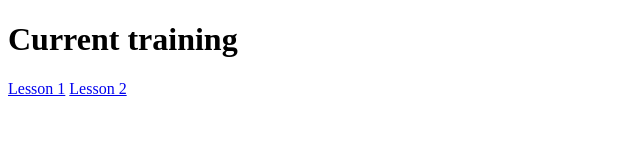
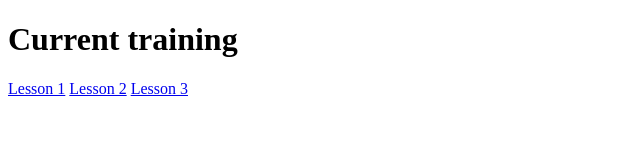
Before and after one commit to slvborisov/slvborisov.github.io, a plain HTML site: page index.html in a window 1280 px wide. Shown: the full height of the page, 0-640 px from the left. Drawn offline with Linux system fonts and the light colour scheme.

Commit message:
Update index.html

```diff
--- a/index.html
+++ b/index.html
@@ -9,7 +9,8 @@
     <main>
         <h1>Current training</h1>
         <a href="#">Lesson 1</a>
-         <a href="#">Lesson 2</a>
+        <a href="#">Lesson 2</a>
+        <a href="#">Lesson 3</a>
     </main>
 </body>
 </html>
```
